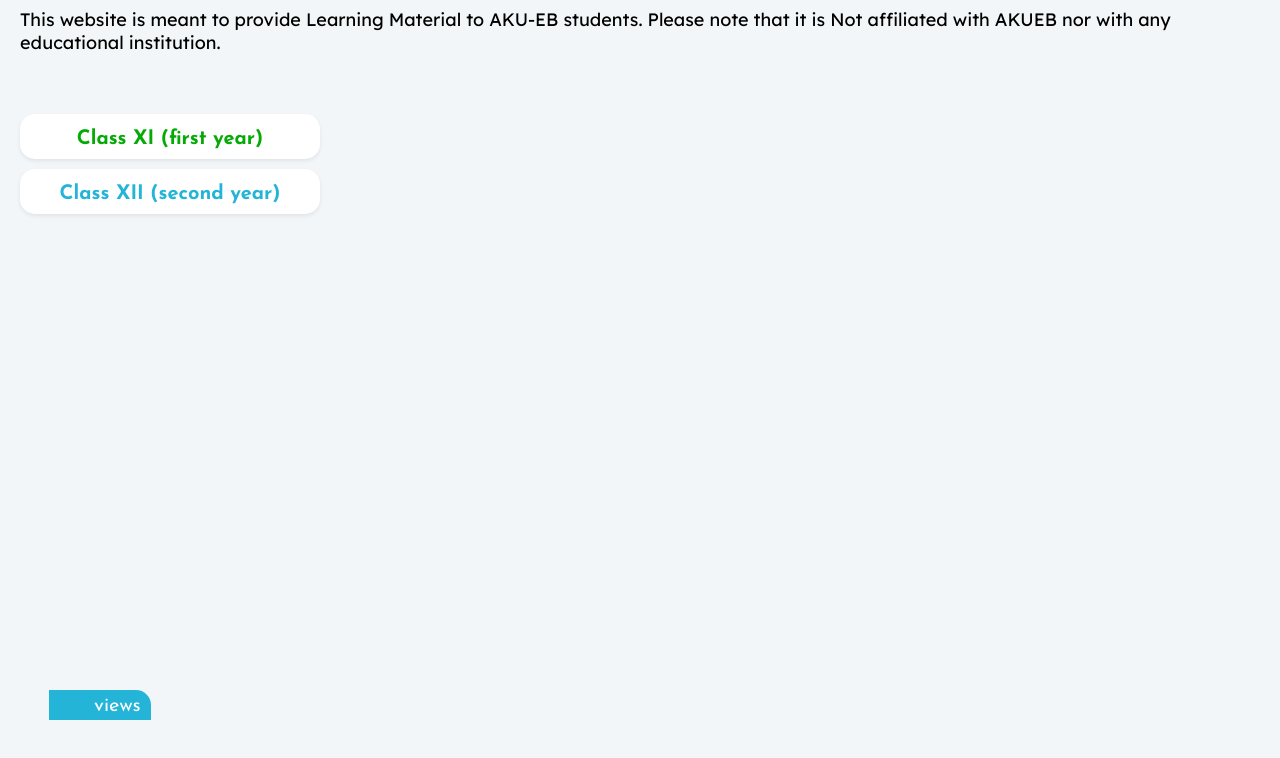
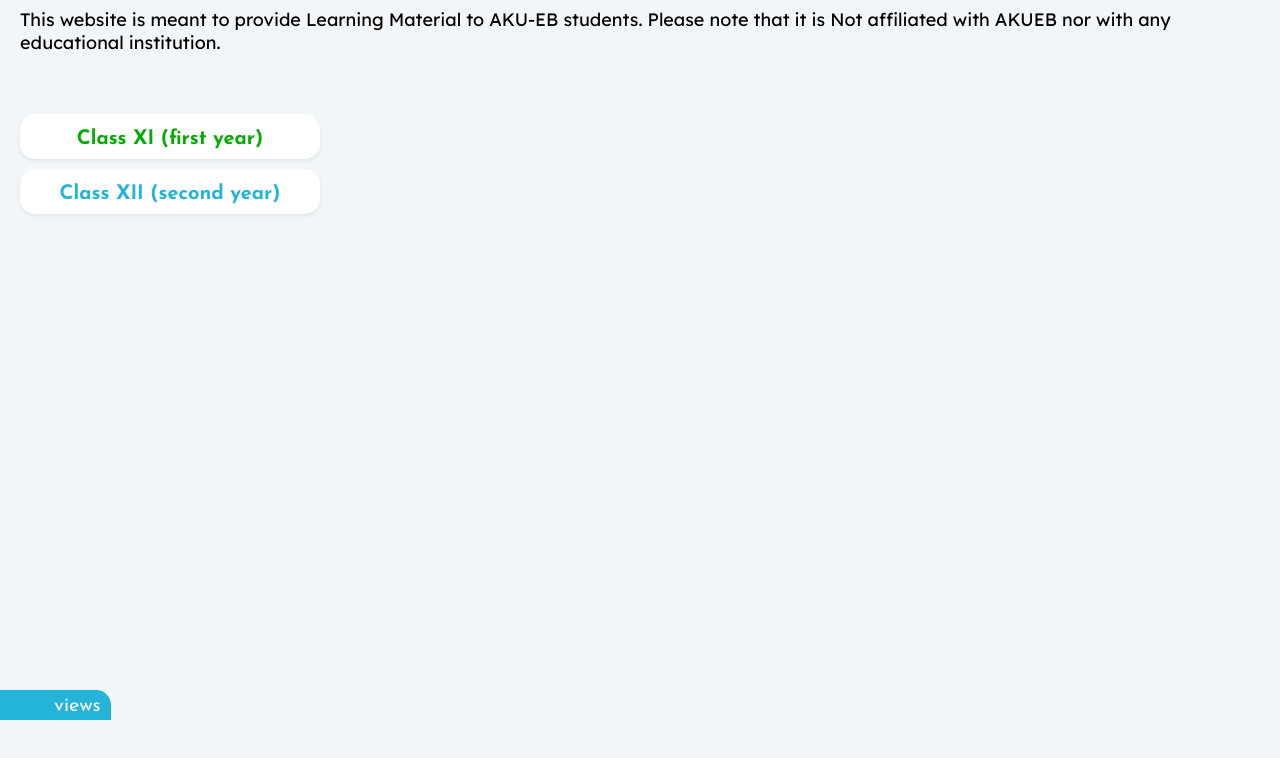
Before and after one commit to prepEB/homepage, a plain HTML site: page index.html in a window 1280 px wide. Shown: the part 82-840 px from the top of the page. Drawn offline with Linux system fonts and the light colour scheme.

Commit message:
Add files via upload

```diff
--- a/style.css
+++ b/style.css
@@ -95,10 +95,10 @@ body {
   #views {
     position: fixed;
     bottom: -2px;
-    left: 49px;
+    left: 0px;
     font-size: 20px;
     padding-right: 10px;
-    padding-left: 45px;
+    padding-left: 54px;
     padding-top: 6px;
     padding-bottom: 4px;
     border-top-right-radius: 15px;
@@ -113,7 +113,7 @@ body {
     left: -42px;
     color: #fff;
     padding-right: 0px;
-    background-color: rgb(35, 180, 216);
+    background: transparent;
   }
   @keyframes fadeout {
     0%{opacity: 1;}
```
